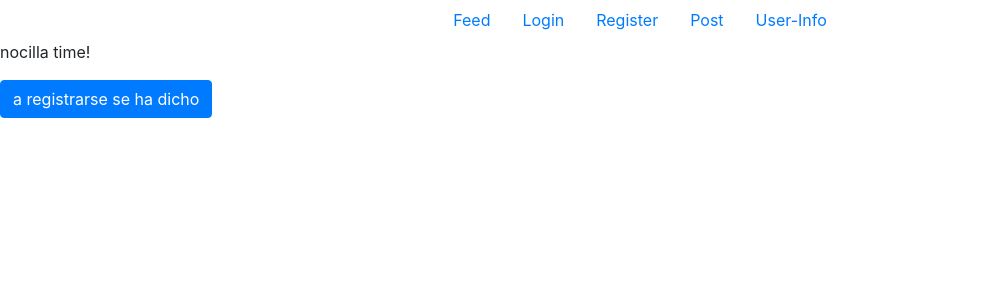
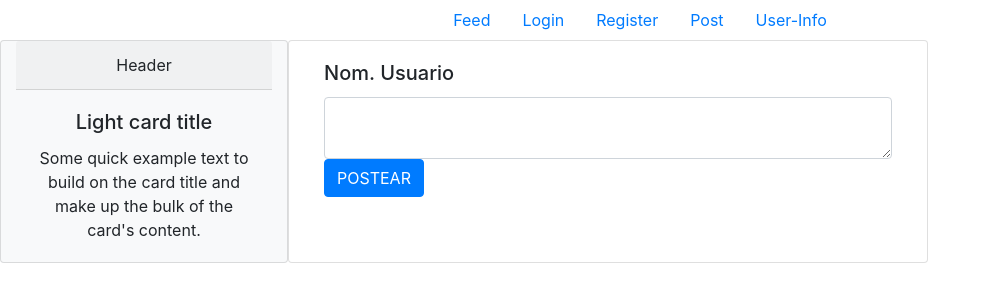
Before and after one commit to davidmorenocapel/social-network-front, an Angular app in the folder social-app/: page / in a window 1280 px wide. Shown: the top 302 px of the page, without its empty margins (0-991 px from the left). Built offline with nearby package versions, Linux system fonts and the light colour scheme.

Commit message:
edicion del timeline

```diff
--- a/social-app/src/app/containers/timeline/timeline.component.html
+++ b/social-app/src/app/containers/timeline/timeline.component.html
@@ -1,2 +1,32 @@
-<p>nocilla time!</p>
-<a href="#" class="btn btn-primary" routerLink="register">a registrarse se ha dicho</a>
+<div class="container-fluid">
+
+<div class="row">
+
+<div class="card bg-light col-lg-6 col-md-6 col-sm-6 col-xs-6 columna-izq text-center" style="max-width: 18rem;">
+    <div class="card-header">Header</div>
+    <div class="card-body">
+      <h5 class="card-title">Light card title</h5>
+      <p class="card-text">Some quick example text to build on the card title and make up the bulk of the card's content.</p>
+    </div>
+  </div>
+
+
+  <!-- Añadir texto  -->
+
+  <div class="card col-lg-6 col-md-6 col-sm-6 col-xs-6 green columna-der" style="width: 18rem;">
+    <div class="card-body">
+
+      <h5 class="card-title">Nom. Usuario</h5>
+
+      <div class="input-group">
+        <textarea class="form-control" aria-label="With textarea"></textarea>
+      </div>
+
+      <a href="#" class="btn btn-primary">POSTEAR</a>
+
+    </div>
+  </div>
+
+
+
+</div>
```
